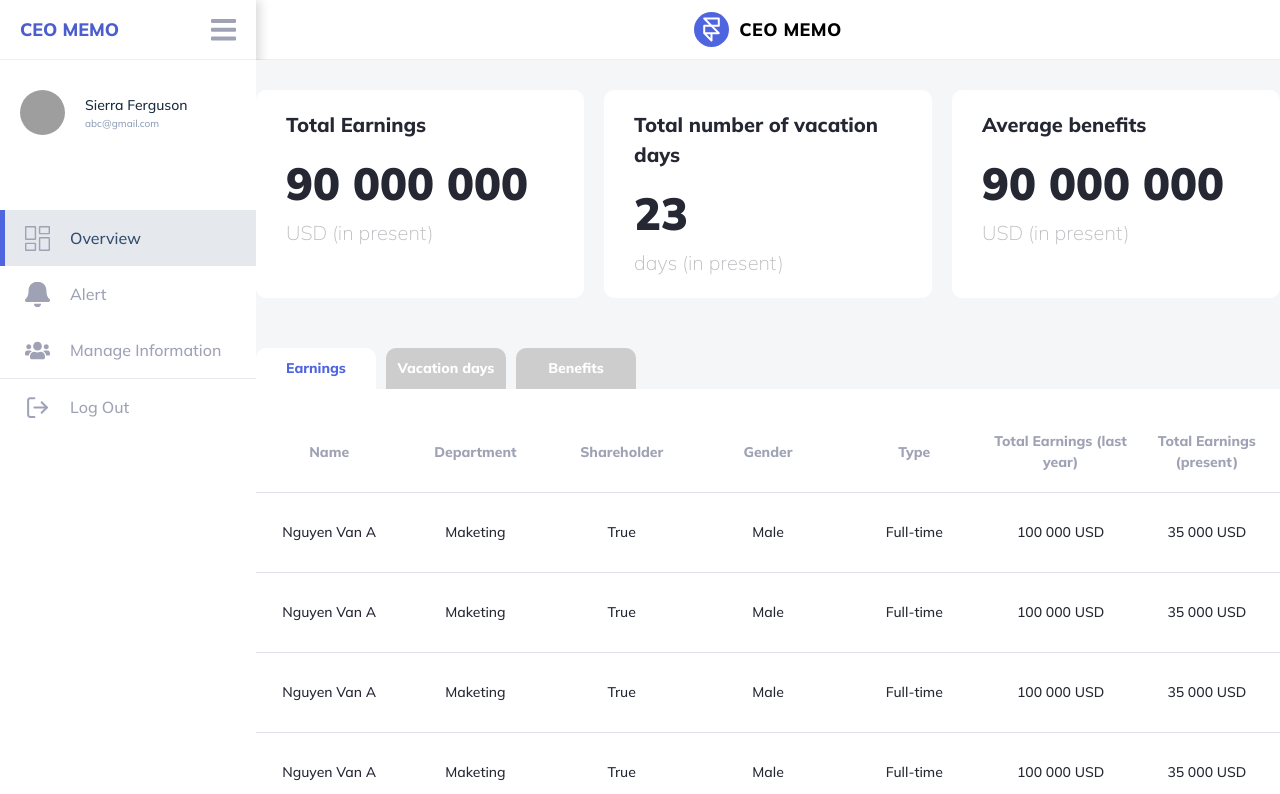
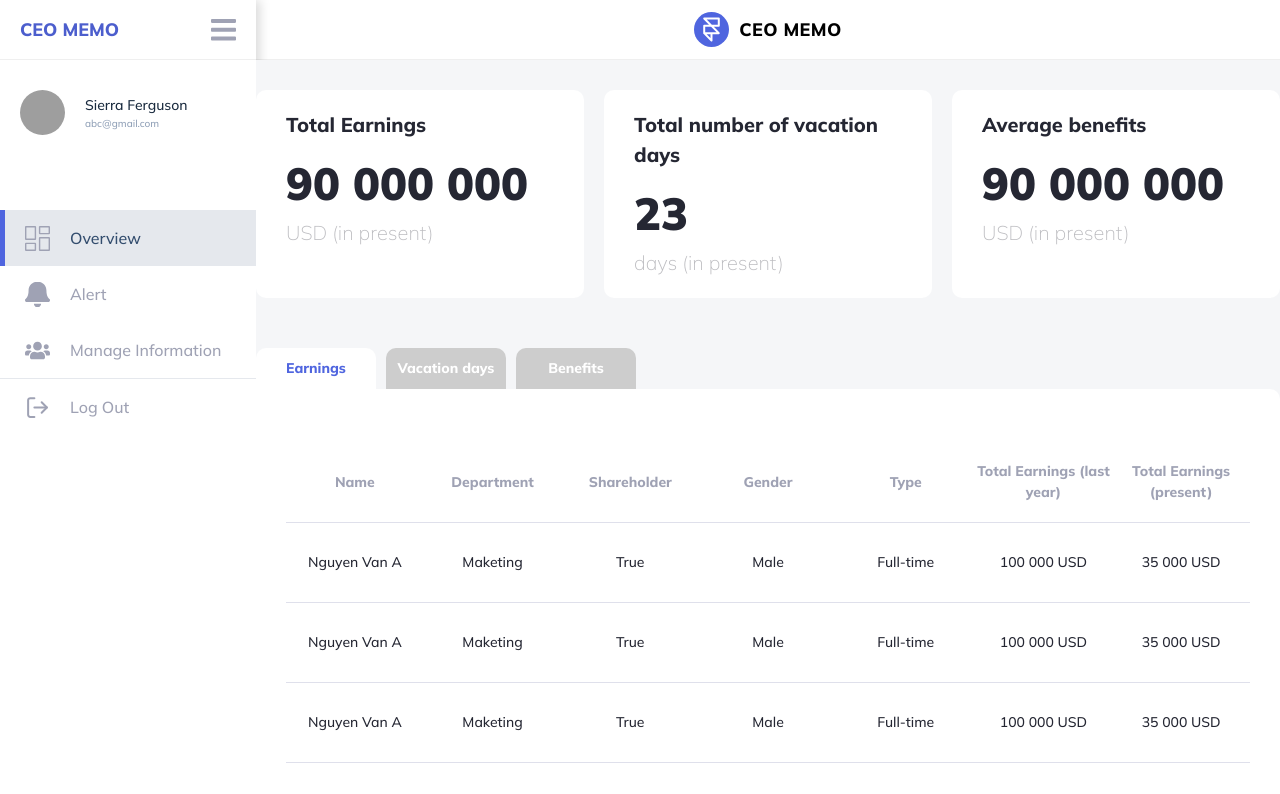
Before and after one commit to System-Integration-Practices/CEOM-FE, a React (Create React App) app: page / in a window 1280 px wide. Shown: the top 794 px of the page. Built offline with nearby package versions, Linux system fonts and the light colour scheme; grey boxes are pictures that could not be loaded.

Commit message:
fix css table

```diff
--- a/src/css/layouts/Home.css
+++ b/src/css/layouts/Home.css
@@ -5,13 +5,14 @@
 
 .home__container {
   display: flex;
-  min-height: 100vh;
+  /* min-height: 100vh; */
   height: 100%;
+  align-items: stretch;
 }
 
 .home__sidebar {
   width: var(--width-sidebar);
-  min-height: 100vh;
+  /* min-height: 100vh; */
 }
 
 .home__sidebar-menu {
@@ -21,7 +22,7 @@
 
 .home__content {
   width: calc(100vw - var(--width-sidebar));
-  min-height: 100vh;
+  /* min-height: 100vh; */
 }
 
 .home__header {
@@ -31,5 +32,5 @@
 
 .home__outlet {
   background-color: #f5f6f8;
-  height: calc(100vh - var(--height));
+  min-height: calc(100vh - var(--height));
 }
--- a/src/css/pages/HomePage.css
+++ b/src/css/pages/HomePage.css
@@ -63,6 +63,8 @@
 
 .view__table {
   background-color: #fff;
+  padding: 30px;
+  border-radius: 0 10px 10px 10px;
 }
 
 .view__table-view {
```
